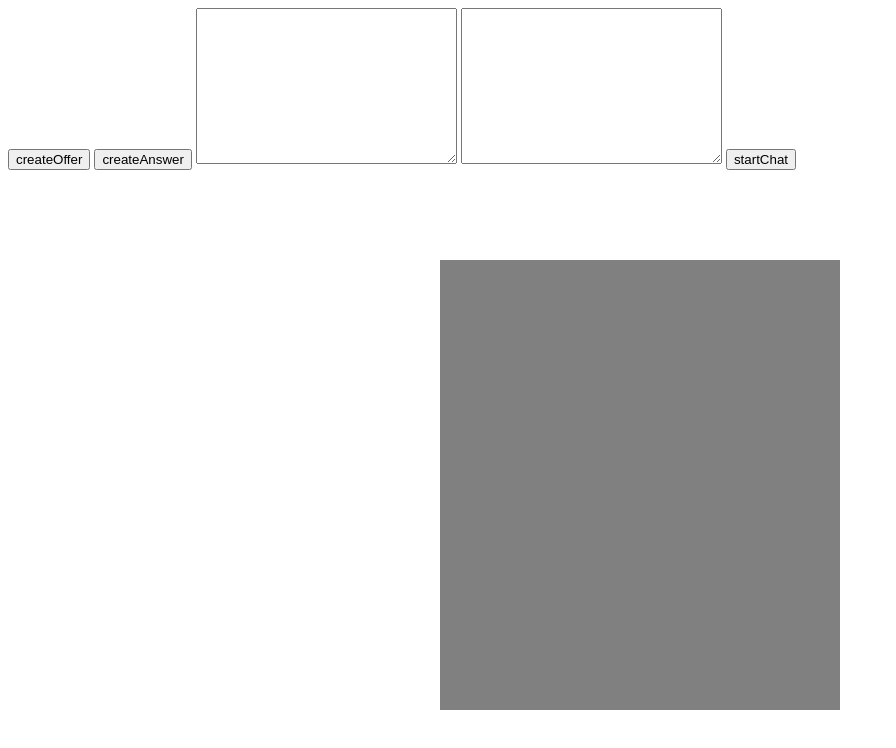
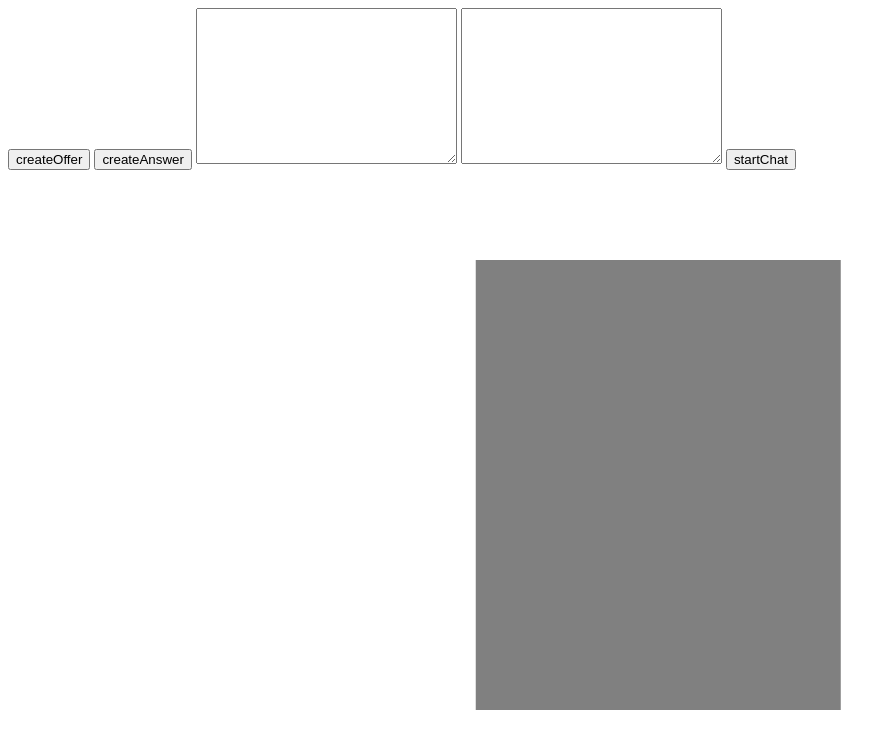
Before and after one commit to 365AbdurRaheem/Testing, a plain HTML site: page index.htm in a window 1280 px wide. Shown: the whole page, without its empty margins (0-896 px from the left). Drawn offline with Linux system fonts and the light colour scheme.

Commit message:
Update index.htm

```diff
--- a/index.htm
+++ b/index.htm
@@ -9,11 +9,11 @@
     .msg{
         position: absolute;
         left:50%;
-        transform:translateX(-50%);
-        background-color: grey;
+        transform:translateX(-45%);
+        background-color: gray;
         height: 450px;
-        width: 400px;
-        color: white;
+        width: 365px;
+        color: black;
     }
 </style>
 <body>
```
